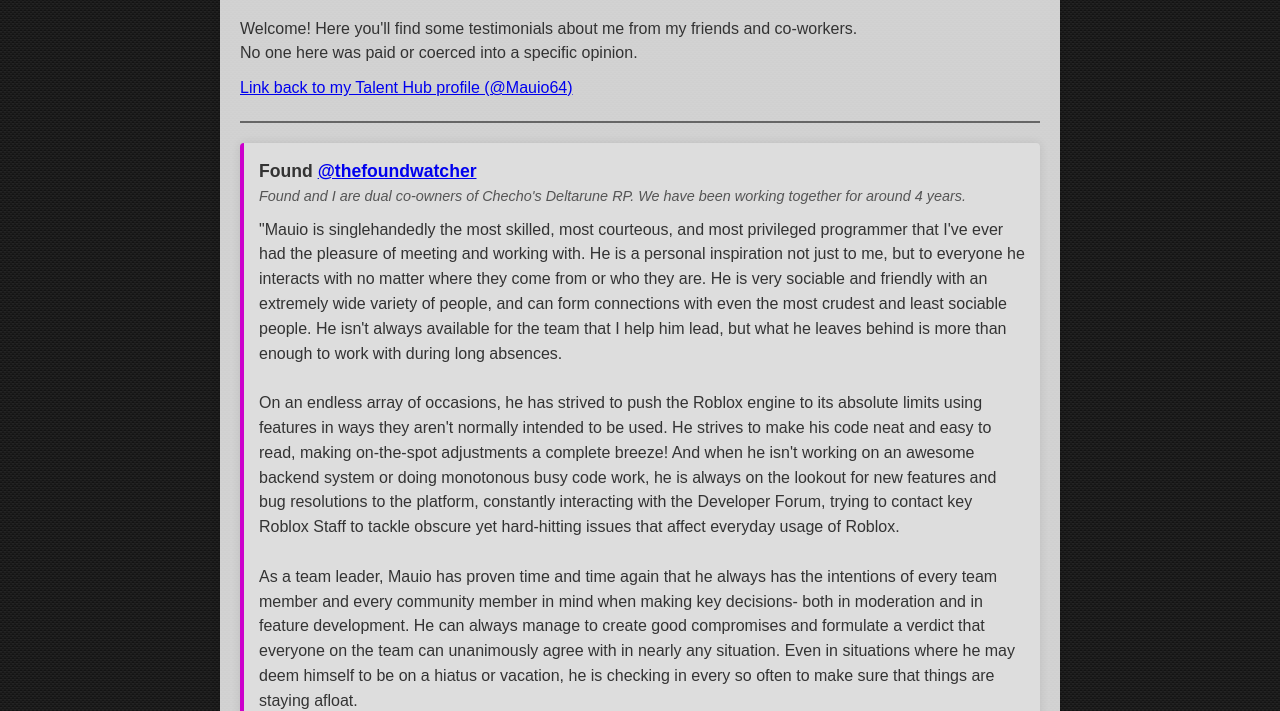
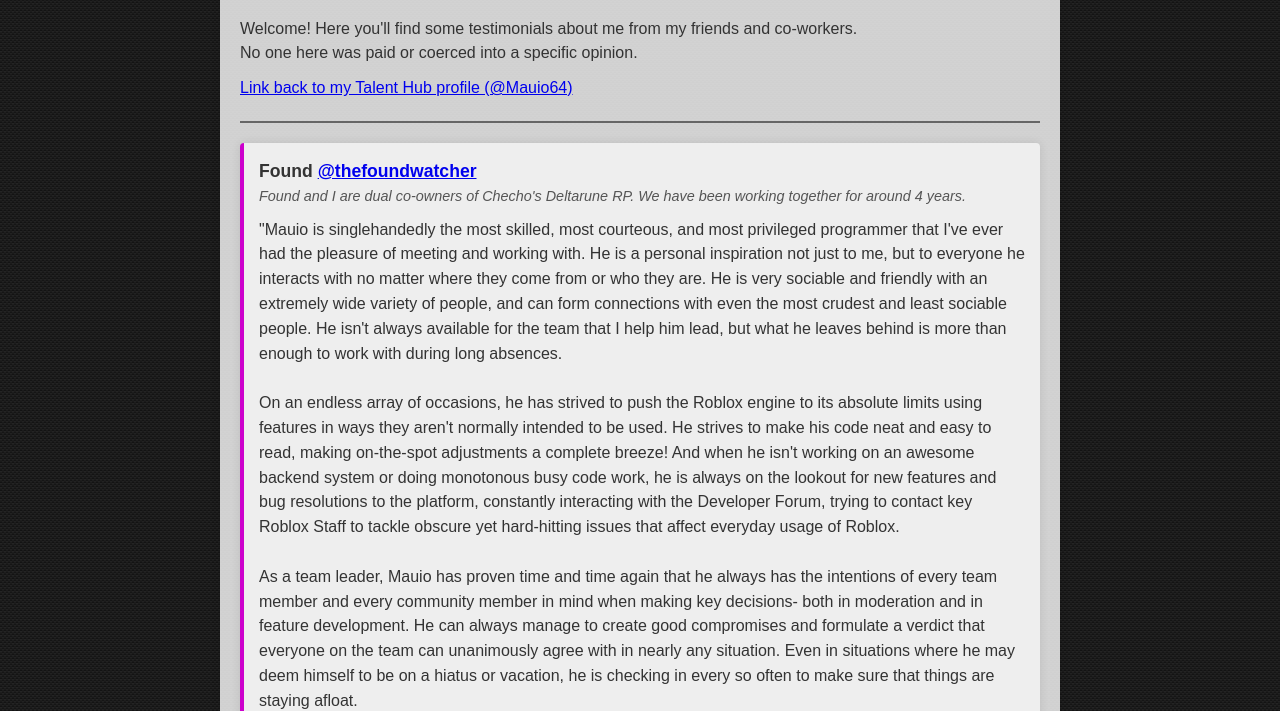
Before and after one commit to JaksonD/testimony-site, a plain HTML site: page index.html in a window 1280 px wide. Shown: the part 93-804 px from the top of the page. Drawn offline with Linux system fonts and the light colour scheme.

Commit message:
slight edit

```diff
--- a/index.html
+++ b/index.html
@@ -52,7 +52,7 @@
 			margin-bottom: 20px;
 			padding: 15px;
 			border-left: 4px solid #007BFF;
-			background-color: #dddddd;
+			background-color: #eee;
 			border-radius: 4px;
 			box-shadow: 0 0 10px rgba(0, 0, 0, 0.1);
 		}
```
